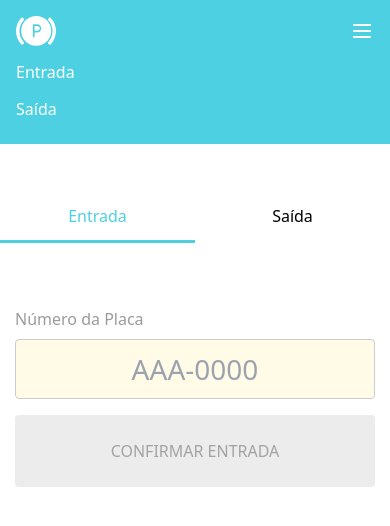
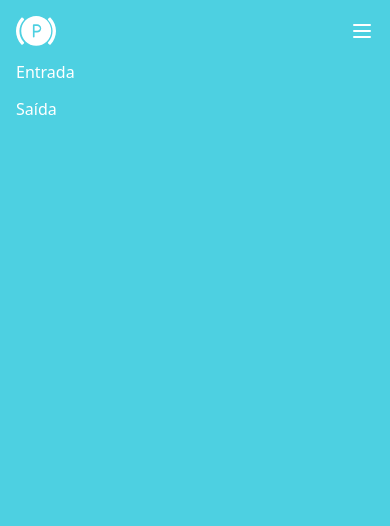
Before and after one commit to ecpieritz/parking-app, a Next.js app: page / in a window 390 px wide. Both pictures are taken after a click on the button 362 px from the left and 31 px from the top of the page. Shown: the top 526 px of the page. Built offline with nearby package versions, Linux system fonts and the light colour scheme.

Commit message:
fix: adjustment in header css

```diff
--- a/src/components/header.jsx
+++ b/src/components/header.jsx
@@ -1,11 +1,12 @@
 import Link from "next/link";
 import { useState, useEffect } from 'react';
 
-export default function Header() {
+export default function Header({ onToggleMain }) {
   const [isOpen, setIsOpen] = useState(false);
 
   const toggleMenu = () => {
     setIsOpen(!isOpen);
+    onToggleMain(); // Altera a visibilidade do main quando o menu é aberto/fechado
   };
 
   const [windowWidth, setWindowWidth] = useState(0);
@@ -32,7 +33,7 @@ export default function Header() {
         </div>
         <nav className="hidden md:block">
           <ul className="flex space-x-4">
-            <li className="hover:underline"><Link href="/entrada">Entrada</Link></li>
+            <li className="hover:underline"><Link href="/">Entrada</Link></li>
             <li className="hover:underline"><Link href="/saida">Saída</Link></li>
           </ul>
         </nav>
@@ -46,9 +47,9 @@ export default function Header() {
       </div>
       {/* Menu hamburguer */}
       {isOpen && (
-        <div className="md:hidden">
+        <div className="md:hidden" style={{height: '92.7vh', overflowY: 'hidden'}}>
           <ul className="mt-2">
-            <li className="block px-4 py-2 text-sm text-white"><Link href="/entrada">Entrada</Link></li>
+            <li className="block px-4 py-2 text-sm text-white"><Link href="/">Entrada</Link></li>
             <li className="block px-4 py-2 text-sm text-white"><Link href="/saida">Saída</Link></li>
           </ul>
         </div>
--- a/src/pages/index.jsx
+++ b/src/pages/index.jsx
@@ -1,19 +1,25 @@
-import { Inter } from "next/font/google";
+import { useState } from 'react';
 import Header from "@/components/header";
 import Menu from "@/components/menu";
 import EntranceForm from "@/components/entranceForm";
 
-const inter = Inter({ subsets: ["latin"] });
+export default function Home() {
+  const [isMainVisible, setIsMainVisible] = useState(true);
 
-export default function Home() {
+  const toggleMainVisibility = () => {
+    setIsMainVisible(!isMainVisible);
+  };
+
   return (
     <>
-      <Header />
+      <Header onToggleMain={toggleMainVisibility} />
 
-      <main className={`flex flex-col items-center justify-between py-12`}>
-        <Menu />
-        <EntranceForm />
-      </main>
+      {isMainVisible && (
+        <main className={`flex flex-col items-center justify-between py-12`}>
+          <Menu />
+          <EntranceForm />
+        </main>
+      )}
     </>
   );
 }
```
